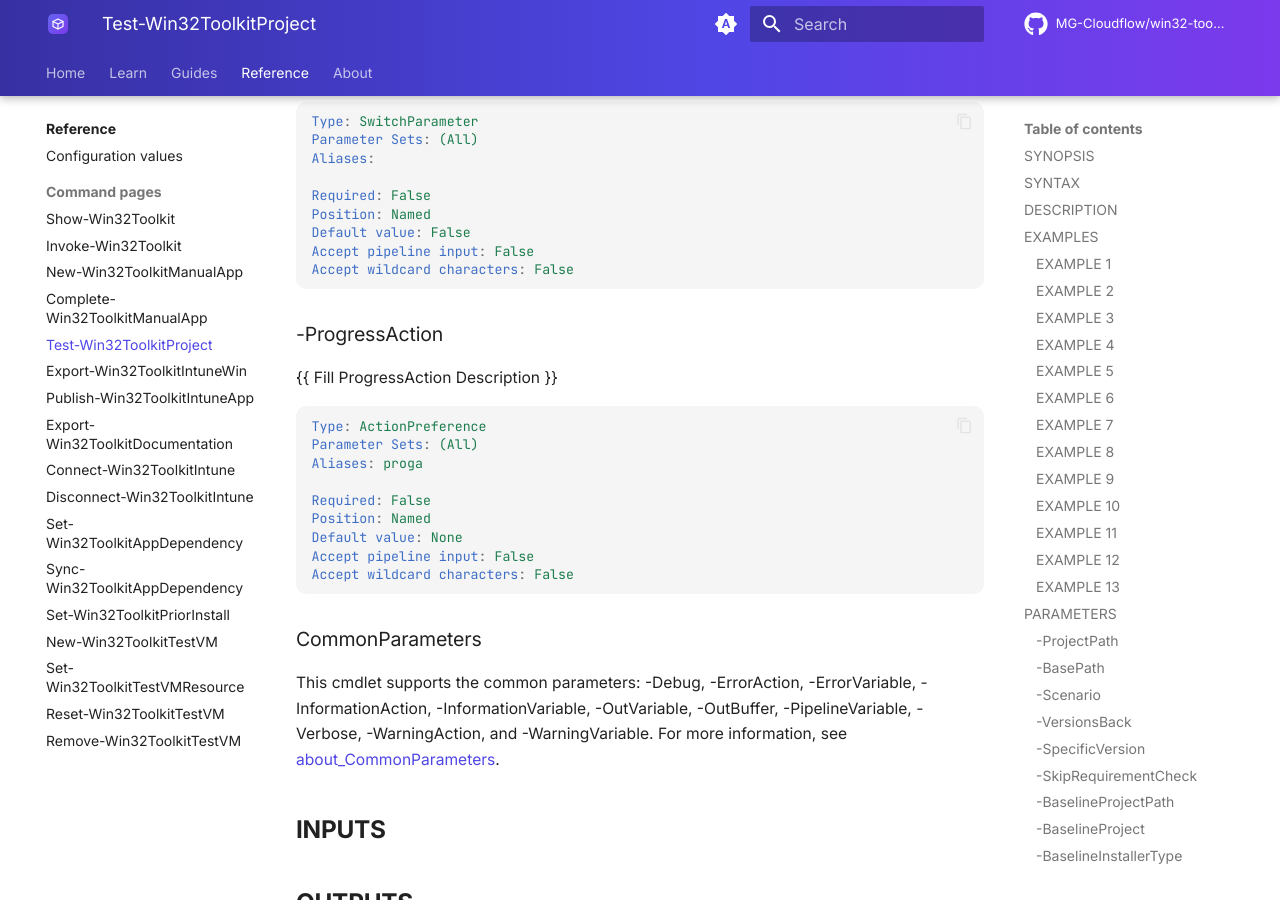
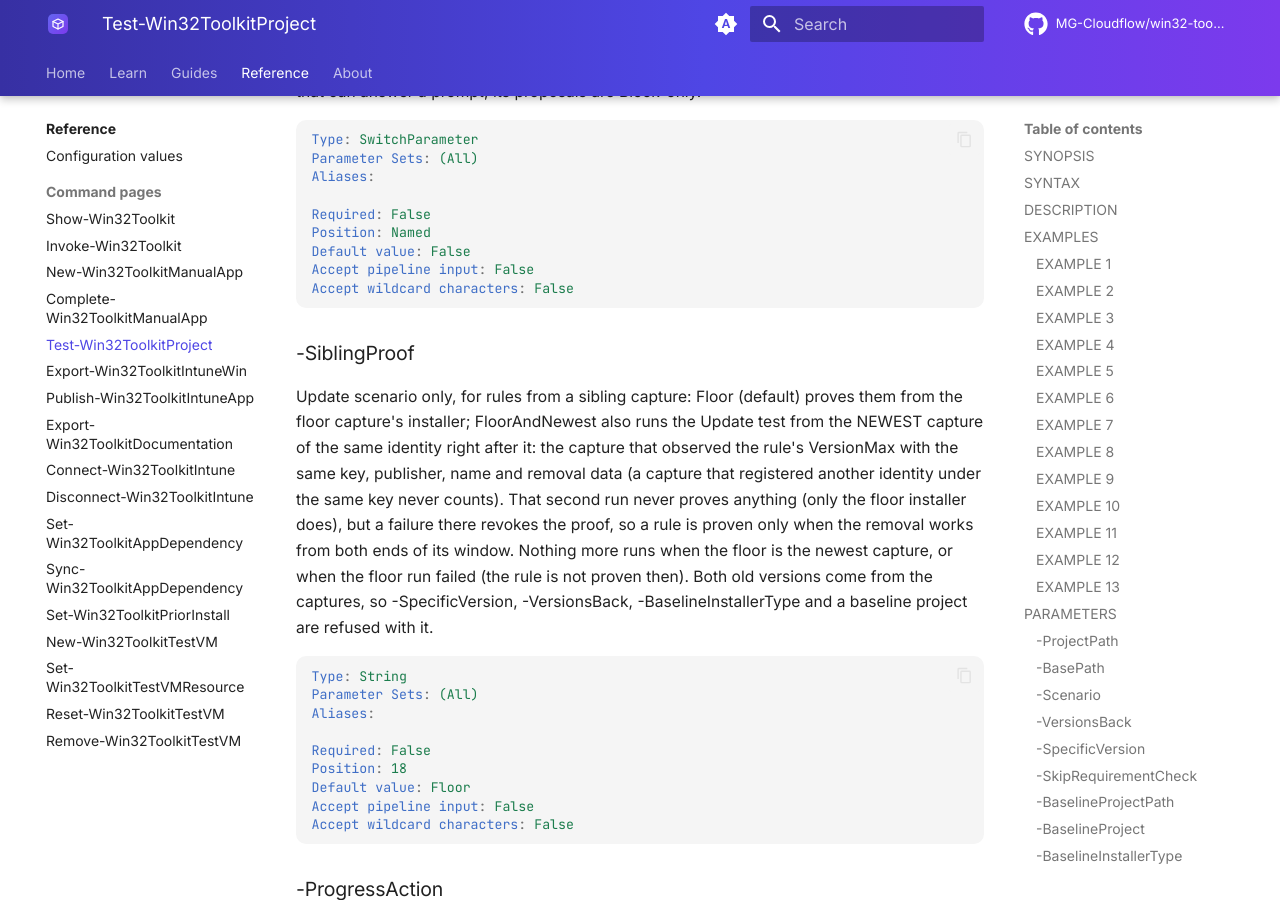
Before and after one commit to MG-Cloudflow/win32-toolkit, an MkDocs documentation site: the page built from docs/reference/Test-Win32ToolkitProject.md, in a window 1280 px wide and 900 px high, scrolled down 12926 px. Built offline with MkDocs 1.6.1 and Material for MkDocs 9.7.7, drawn with Linux system fonts in a browser that asks for light colours; comment, search, counter and statistics services are not loaded; some of the changed text lies outside the part shown.

Commit message:
feat(test): also prove captured rules at the newest capture (-SiblingProof FloorAndNewest)
Test-Win32ToolkitProject -Scenario Update -SiblingProof FloorAndNewest runs the
floor proof of a group of captured rules, then a second Update run from the
newest capture of the same identity: the record of the rule's own Tuple that
observed its VersionMax (a capture of another identity under the same key never
counts). Only the floor installer proves a captured rule, so the second run
never proves anything, but a failure there revokes the proof: a rule is proven
only when its removal works from both ends of its window. Nothing more runs
when the floor is the newest capture, or when the floor run failed; a rule that
is not from a sibling capture says so. -SpecificVersion, -VersionsBack,
-BaselineInstallerType and a baseline project are refused with it before anything
runs, and a project or scenario picked from the menus is passed to both runs.
Invoke-Win32ToolkitPriorProof passes the option to the groups of captured rules
only.

Tests: UpdateProofRun.unit [6] (each filter of the newest-capture pick, the
refused baseline options, the menus once), PriorDemotion.unit [6]; the
reference page.

Co-Authored-By: Claude Opus 5.5 <noreply@anthropic.com>

````diff
--- a/docs/reference/Test-Win32ToolkitProject.md
+++ b/docs/reference/Test-Win32ToolkitProject.md
@@ -12,7 +12,8 @@ Test-Win32ToolkitProject [[-ProjectPath] <String>] [[-BasePath] <String>] [[-Sce
  [[-Backend] <String>] [-Unattended] [[-TestMode] <String>] [[-ProofEntryId] <String[]>]
  [[-SiblingInstallerType] <String[]>] [[-SiblingVersion] <String[]>] [[-SiblingCaptureVersionsBack] <Int32>]
  [-IncludeReportOnly] [[-SiblingCaptureCoverage] <Int32>] [[-SiblingCaptureMaxExtra] <Int32>]
- [[-SiblingArchitecture] <String>] [-Assisted] [-ProgressAction <ActionPreference>] [<CommonParameters>]
+ [[-SiblingArchitecture] <String>] [-Assisted] [[-SiblingProof] <String>] [-ProgressAction <ActionPreference>]
+ [<CommonParameters>]
 ```
 
 ## DESCRIPTION
@@ -614,6 +615,31 @@ Accept pipeline input: False
 Accept wildcard characters: False
 ```
 
+### -SiblingProof
+Update scenario only, for rules from a sibling capture: Floor (default) proves them from the floor capture's installer;
+FloorAndNewest also runs the Update test from the NEWEST capture of the same identity right after it: the capture
+that observed the rule's VersionMax with the same key, publisher, name and removal data (a capture that registered
+another identity under the same key never counts).
+That second run never proves anything (only the floor installer
+does), but a failure there revokes the proof, so a rule is proven only when the removal works from both ends of its
+window.
+Nothing more runs when the floor is the newest capture, or when the floor run failed (the rule is not
+proven then).
+Both old versions come from the captures, so -SpecificVersion, -VersionsBack, -BaselineInstallerType
+and a baseline project are refused with it.
+
+```yaml
+Type: String
+Parameter Sets: (All)
+Aliases:
+
+Required: False
+Position: 18
+Default value: Floor
+Accept pipeline input: False
+Accept wildcard characters: False
+```
+
 ### -ProgressAction
 {{ Fill ProgressAction Description }}
 
````
Also changed, not shown: 5 other files.
